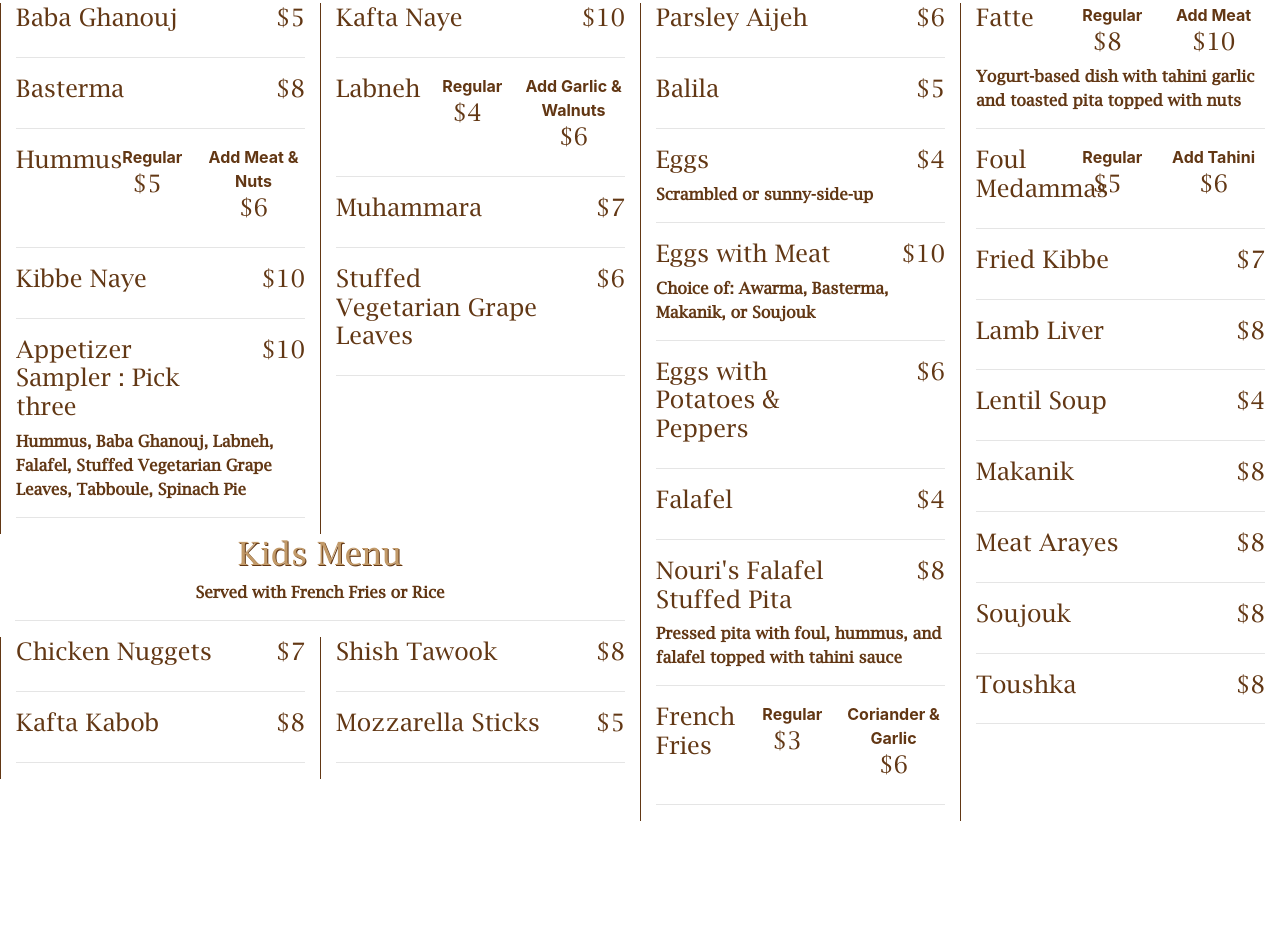
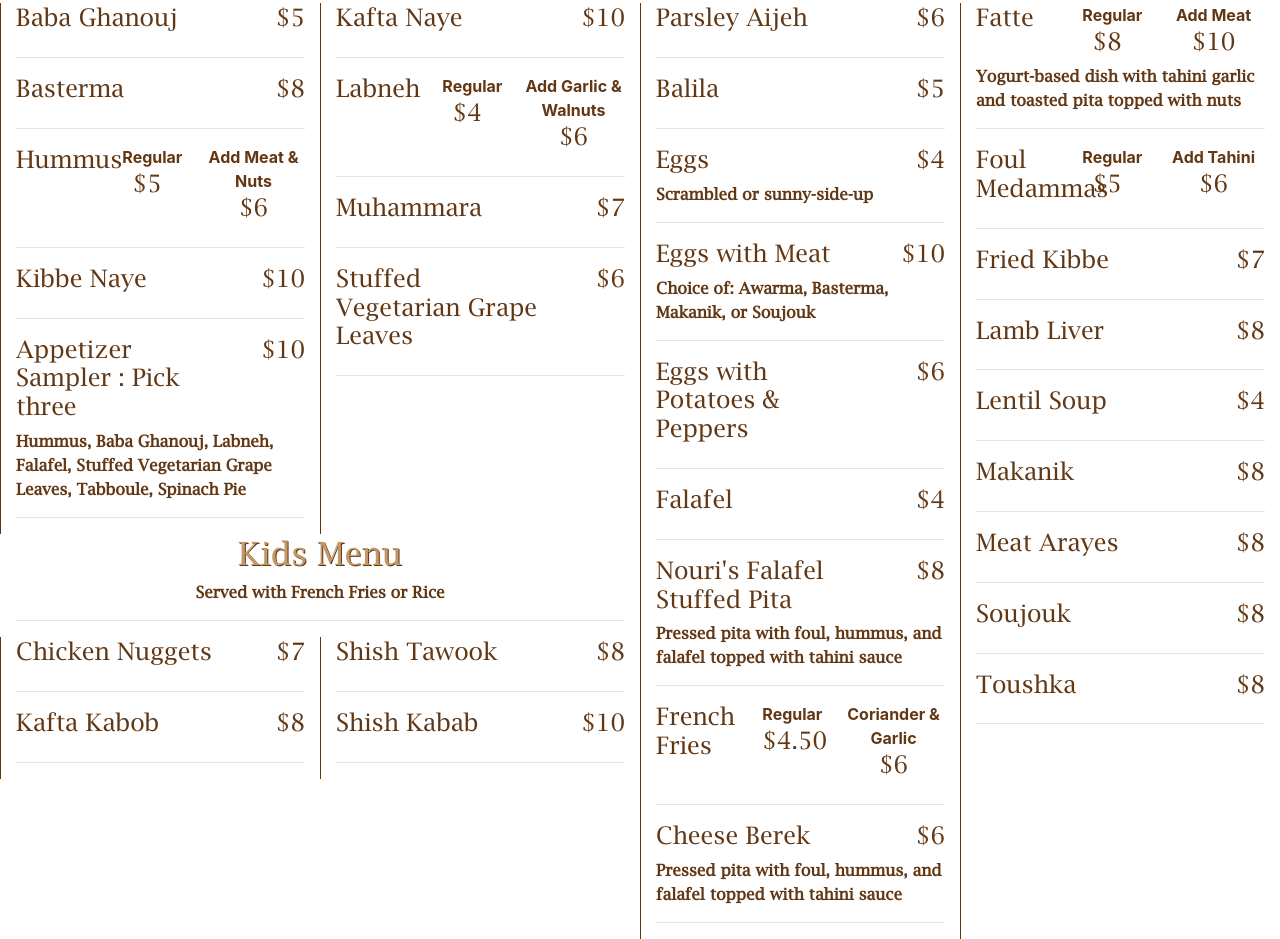
Before and after one commit to georgenoury/nouri.cafe_1, a plain HTML site: page index.html in a window 1280 px wide. Shown: the part 238-1177 px from the top of the page. Before the commit the page ends 1059 px from the top, so only its background shows below. Drawn offline with Linux system fonts and the light colour scheme.

Commit message:
updating prices, adding one more item

```diff
--- a/index.html
+++ b/index.html
@@ -174,9 +174,9 @@
                         <div class="col-12 item">
                             <div class="row">
                                 <div class="col-9">
-                                    <h4 class="item-title">Mozzarella Sticks</h4>
+                                    <h4 class="item-title">Shish Kabab</h4>
                                 </div>
-                                <div class="col-3 text-right"><h4 class="item-price">$5</h4></div>
+                                <div class="col-3 text-right"><h4 class="item-price">$10</h4></div>
                                 <div class="col-12 item-description"></div>
                             </div>
                         </div>
@@ -269,9 +269,20 @@
                         <div class="col-12 item">
                             <div class="row">
                                 <div class="col-4"><h4 class="item-title">French Fries</h4></div>
-                                <div class="col-3 text-center"><span class="item-price-title">Regular</span><h4 class="item-price">$3</h4></div>
+                                <div class="col-3 text-center"><span class="item-price-title">Regular</span><h4 class="item-price">$4.50</h4></div>
                                 <div class="col-5 text-center"><span class="item-price-title">Coriander & Garlic</span><h4 class="item-price">$6</h4></div>
                                 <div class="col-12 item-description"></div>
+                            </div>
+                        </div>
+                    </div><hr/>
+                    <div class="row">
+                        <div class="col-12 item">
+                            <div class="row">
+                                <div class="col-9">
+                                    <h4 class="item-title">Cheese Berek</h4>
+                                </div>
+                                <div class="col-3 text-right"><h4 class="item-price">$6</h4></div>
+                                <div class="col-12 item-description">Pressed pita with foul, hummus, and falafel topped with tahini sauce</div>
                             </div>
                         </div>
                     </div><hr/>
```
